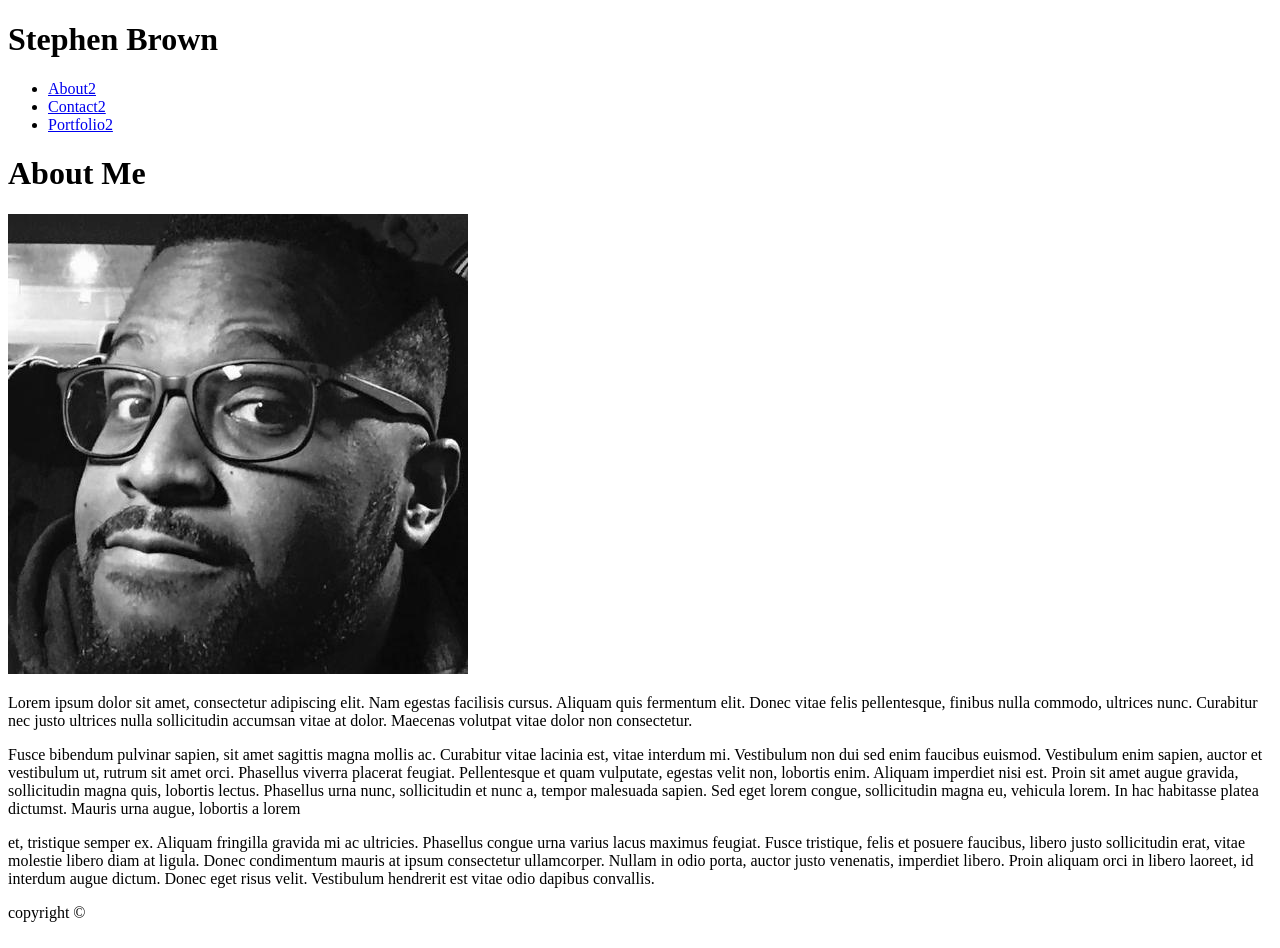
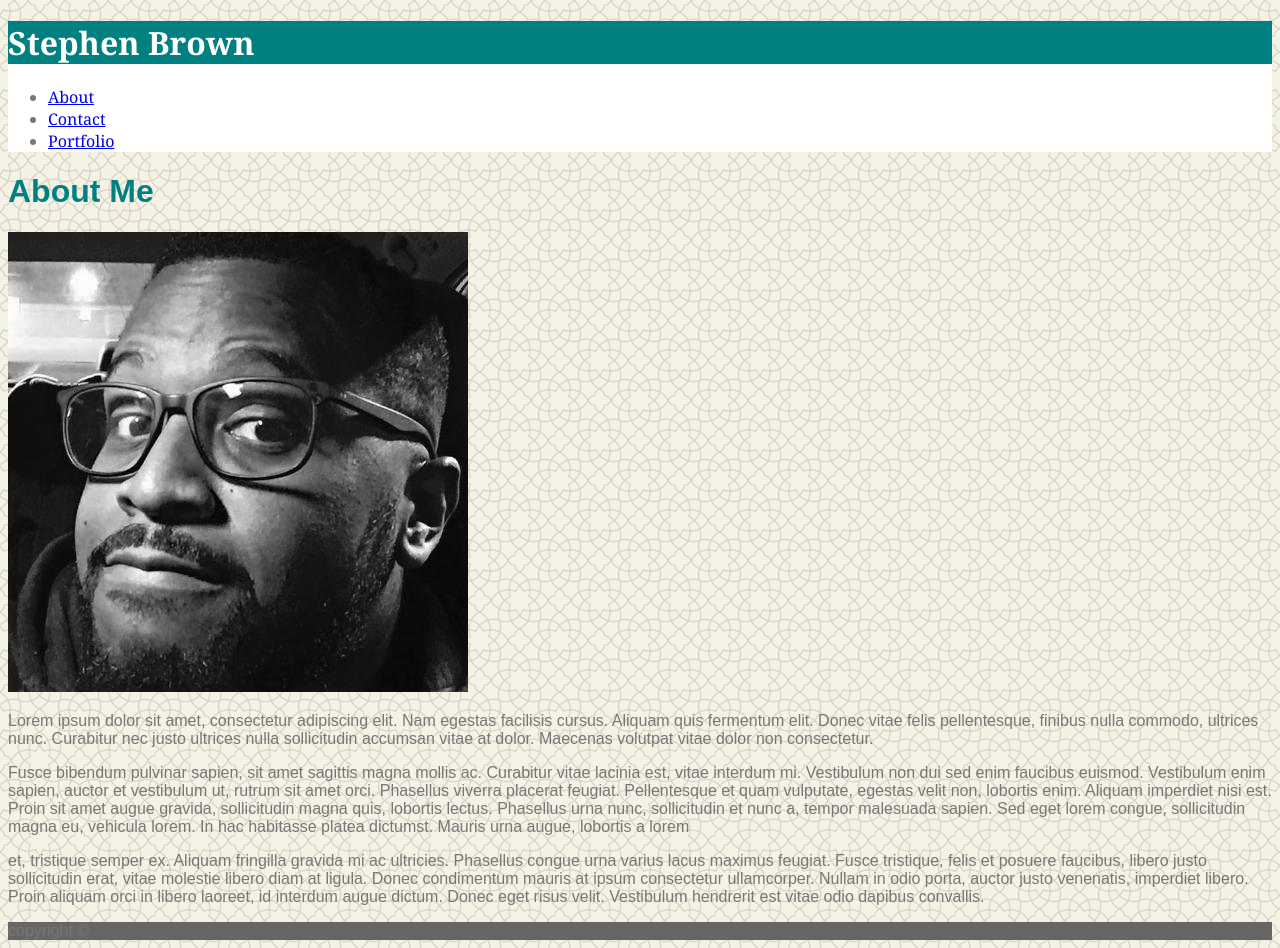
Before and after one commit to mopztopz/Basic-Portfolio, a plain HTML site: page index.html in a window 1280 px wide. Drawn offline with Linux system fonts and the light colour scheme.

Commit message:
CSS not complete

```diff
--- a/assets/css/style.css
+++ b/assets/css/style.css
@@ -1,3 +1,28 @@
-body{
-    color: #777777
+body {
+    color: #777777;
+    width: 860;
+    background: #ffffff;
+    border-color: #cccccc;
+    font-family: 'Arial', 'Helvetica Neue', Helvetica, sans-serif;
+    background-image: url(../images/oriental.png)
 }
+
+header {
+    background: #ffffff;
+    border-color: #ffffff;
+    font-family: 'Georgia', Times, Times New Roman, serif;
+}
+
+footer {
+    background-color: #666666;
+    font-family: 'Arial', 'Helvetica Neue', Helvetica, sans-serif;
+}
+
+.About-ME-MC {
+    color: teal;
+}
+
+#Main-Logo{
+    color: #ffffff;
+    background: teal
+}
--- a/index.html
+++ b/index.html
@@ -3,30 +3,35 @@
 <!--Title Shows in the Tab of the page-->
 <head>
     <title>About ME</title>
+    <!--pointing to css file-->
+    <link rel="stylesheet" href="assets/css/style.css">
 </head>
 <body>
     <!--Navigation for the site-->
-    <div class="Navigation">
+    <div>
         <!--This is the name on the Navigation-->
-        <h1 class="Main Logo">Stephen Brown</h1>
-        <nav>
+       <header>
+            <h1 id="Main-Logo">Stephen Brown</h1>
+            <nav class="Navigation">
                 <ul>
                     <li>
-                    <a href="index.html">About2</a>
+                        <a class="nav-points" href="index.html">About</a>
                     </li>
                     <li>
-                    <a href="contact.html">Contact2</a>
+                        <a class="nav-points" href="contact.html">Contact</a>
                     </li>
                     <li>
-                    <a href="portfolio.html">Portfolio2</a>
+                        <a class="nav-points" href="portfolio.html">Portfolio</a>
                     </li>
                 </ul>
             </nav>
+       </header>
     </div>
     <!--All the content seen on the page-->
-    <div class="Main Content">
-        <h1>About Me</h1>
-        <img src="assets/images/15152315.jpg" alt="Stephen's Black and White Picture">
+    <div id="backgroud">
+        <div id="Main-Content">
+            <h1 class="About-ME-MC">About Me</h1>
+            <img id="Main-Photo" src="assets/images/15152315.jpg" alt="Stephen's Black and White Picture">
 
             <p>
                     Lorem ipsum dolor sit amet, consectetur adipiscing elit. Nam egestas facilisis cursus. Aliquam quis fermentum elit. Donec
@@ -49,6 +54,7 @@
                     libero. Proin aliquam orci in libero laoreet, id interdum augue dictum. Donec eget risus velit. Vestibulum hendrerit
                     est vitae odio dapibus convallis.
             </p>
+        </div>
 
     </div>
     <div class="footer">
```
Also changed, not shown: assets/images/oriental.png (added). Lines whose indentation alone changed are shown as unchanged.
